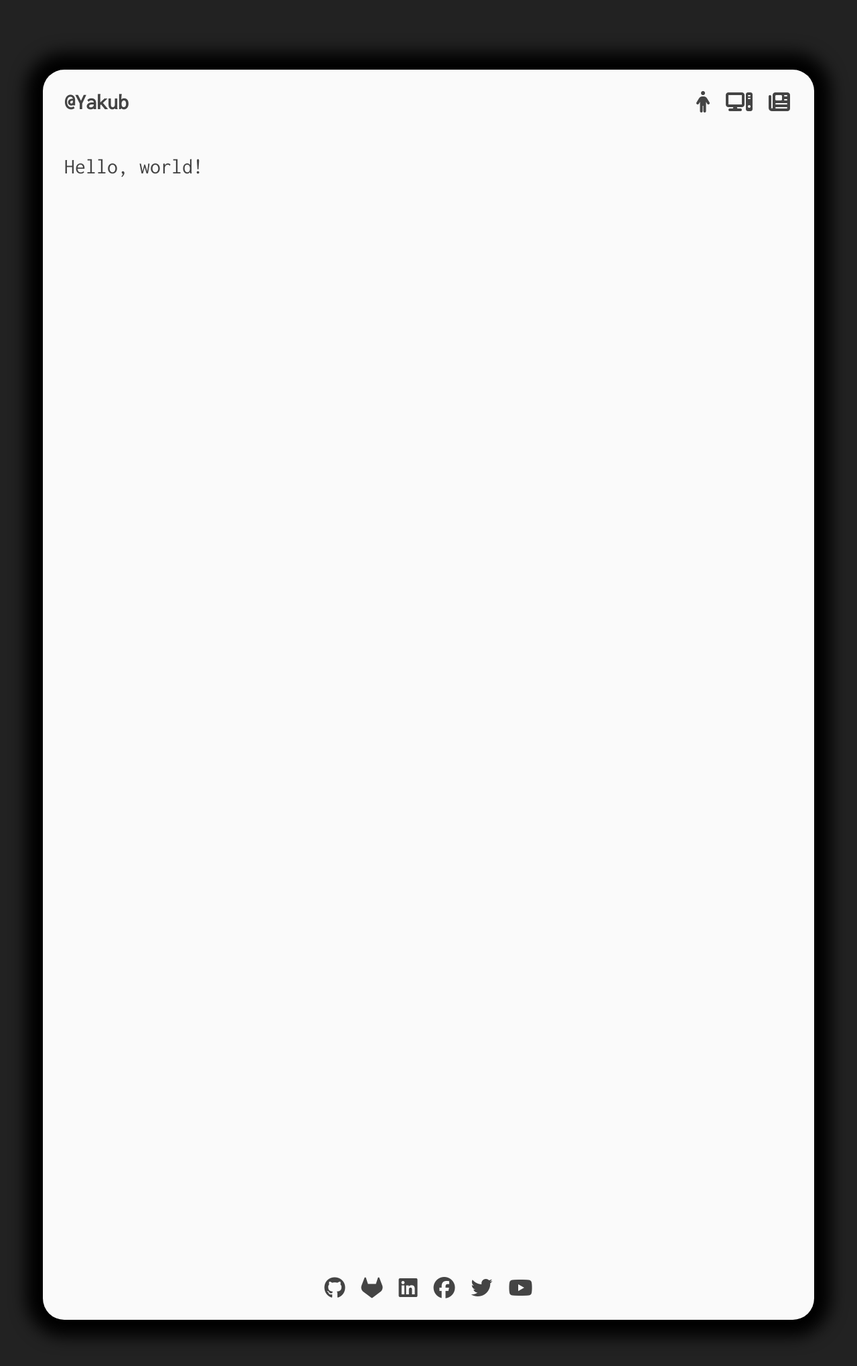
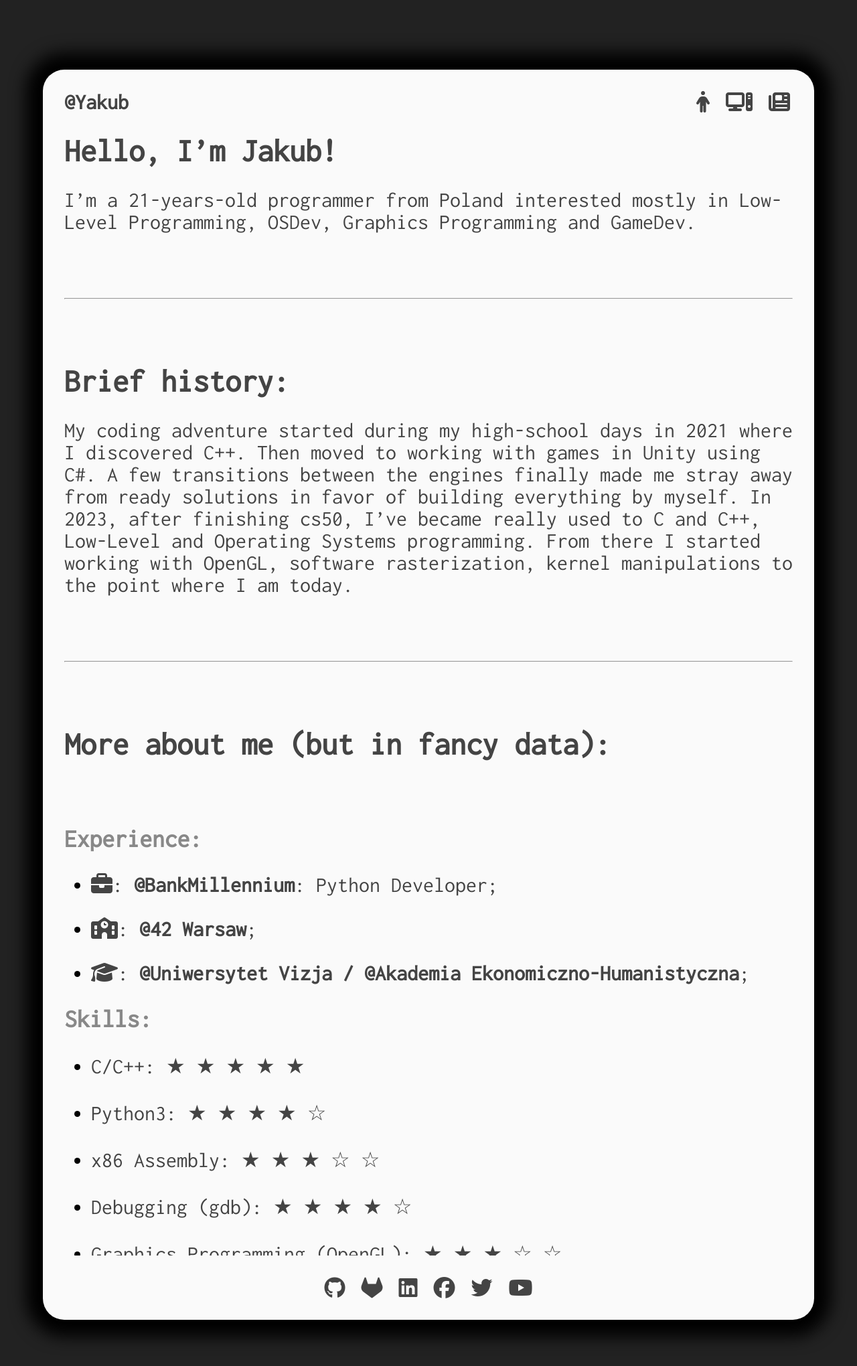
Before and after one commit to itsYakub/itsyakub.github.io, a Jekyll site: the page built from about.md, in a window 1280 px wide. Shown: the top 2040 px of the page at 67% size. Built offline with Jekyll 4.4.1, drawn with Linux system fonts in a browser that asks for light colours; nearby versions of some CDN libraries.

Commit message:
[ 012 ] Updated about.md

```diff
--- a/about.md
+++ b/about.md
@@ -3,4 +3,51 @@ layout: default
 title: "@itsYakub - About"
 ---
 
-Hello, world!
+## Hello, I'm Jakub!
+
+I'm a 21-years-old programmer from Poland interested mostly in Low-Level Programming, OSDev, Graphics Programming and GameDev.
+
+<br>
+
+---
+
+<br>
+
+## Brief history:
+
+My coding adventure started during my high-school days in 2021 where I discovered C++. Then moved to working with games in Unity using C#.
+A few transitions between the engines finally made me stray away from ready solutions in favor of building everything by myself.
+In 2023, after finishing cs50, I've became really used to C and C++, Low-Level and Operating Systems programming.
+From there I started working with OpenGL, software rasterization, kernel manipulations to the point where I am today.
+
+<br>
+
+---
+
+<br>
+
+## More about me (but in fancy data):
+
+<br>
+
+### Experience:
+
+- <i class="fa-solid fa-briefcase"></i>: [@BankMillennium](https://www.bankmillennium.pl/): Python Developer;
+
+- <i class="fa-solid fa-school"></i>: [@42 Warsaw](https://42warsaw.pl/pl/);
+
+- <i class="fa-solid fa-graduation-cap"></i>: [@Uniwersytet Vizja / @Akademia Ekonomiczno-Humanistyczna](https://vizja.pl/);
+
+### Skills:
+
+- C/C++: ★ ★ ★ ★ ★
+
+- Python3: ★ ★ ★ ★ ☆
+
+- x86 Assembly: ★ ★ ★ ☆ ☆
+
+- Debugging (gdb): ★ ★ ★ ★ ☆
+
+- Graphics Programming (OpenGL): ★ ★ ★ ☆ ☆
+
+- GNU/Linux Programming: ★ ★ ★ ☆ ☆
--- a/css/style.css
+++ b/css/style.css
@@ -97,10 +97,14 @@ a:link, a:visited {
 	padding: 4px;
 }
 
-h1 {
+h1, h2, h3 {
 	padding: 0px;
 	margin: 0px;
 }
+
+h1 { color: #222222ff; }
+h2 { color: #444444ff; }
+h3 { color: #888888ff; }
 
 p {
 	color: #444444ff;
```
